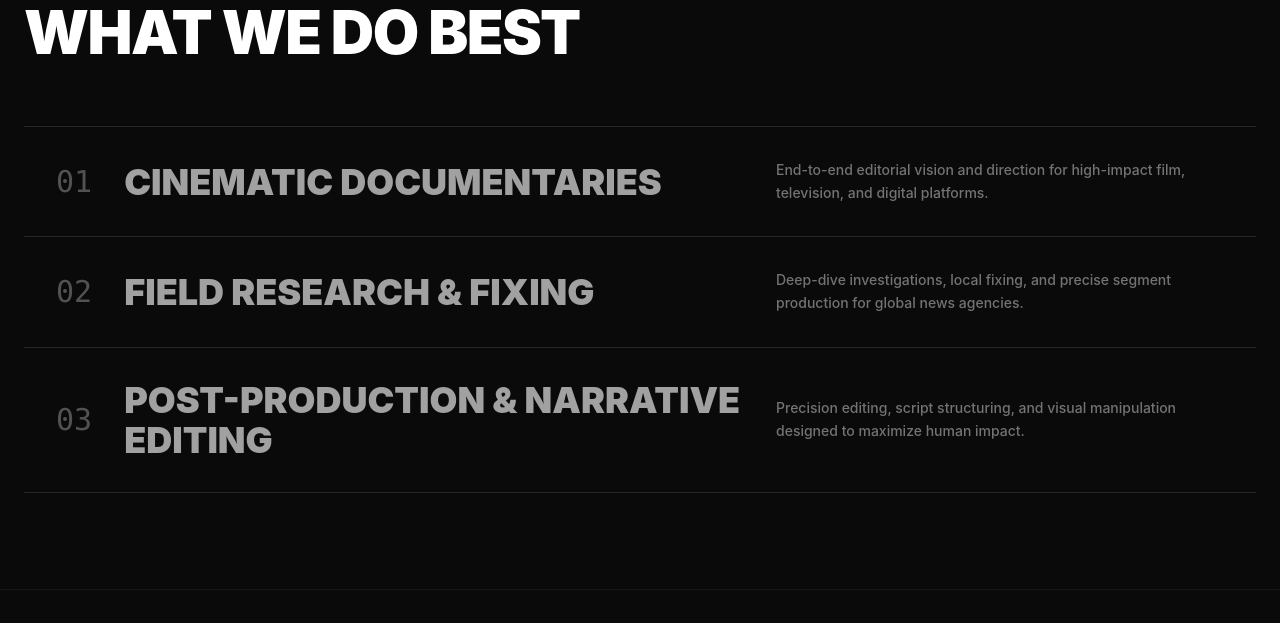
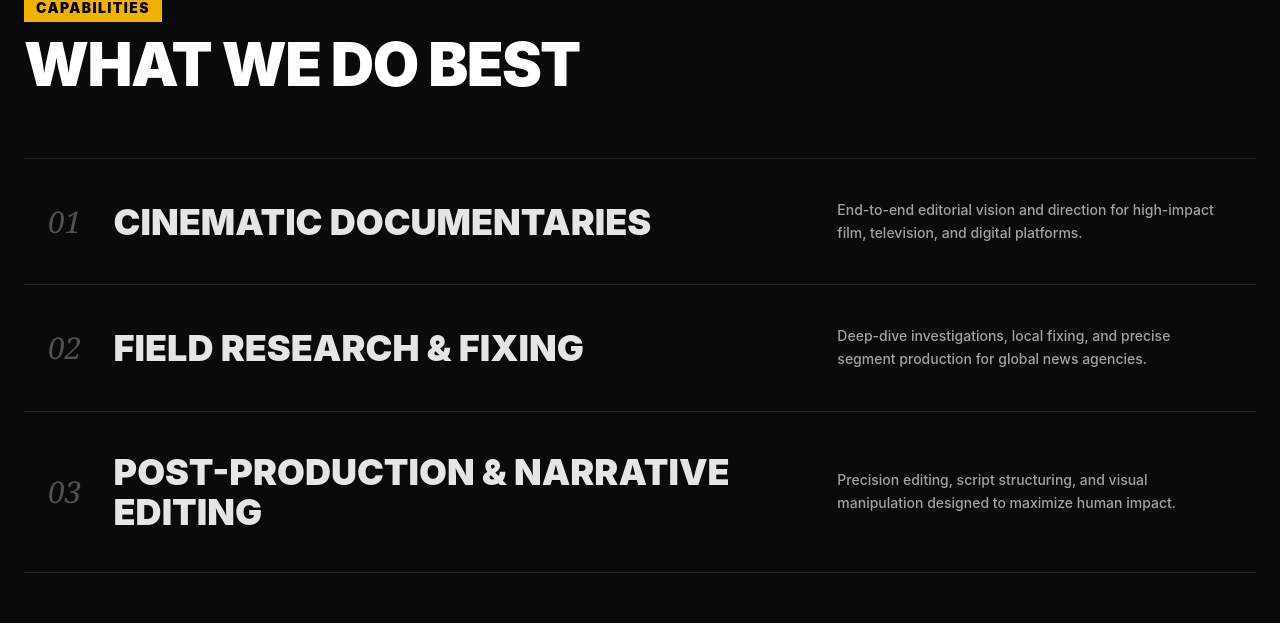
Before and after one commit to hfqhi/storyfirst-ph, a React (Vite) app: page / in a window 1280 px wide. Shown: the part 1680-2303 px from the top of the page. Built offline with nearby package versions, Linux system fonts and the light colour scheme.

Commit message:
style(services): format capability rows into rigid, sleek agency menu layout

```diff
--- a/src/components/Services.jsx
+++ b/src/components/Services.jsx
@@ -7,9 +7,8 @@ export default function Services() {
   return (
     <section
       id="services"
-      className="relative py-24 bg-transparent border-y border-neutral-200 dark:border-neutral-900 overflow-hidden min-h-[80vh] flex items-center"
+      className="relative py-32 bg-transparent border-y border-neutral-200 dark:border-neutral-900 overflow-hidden min-h-[80vh] flex items-center"
     >
-      {/* Dynamic Background Media */}
       <div className="absolute inset-0 w-full h-full pointer-events-none transition-opacity duration-700 ease-in-out opacity-100">
         {servicesData.map((service) => (
           <div
@@ -46,23 +45,24 @@ export default function Services() {
           </h2>
         </div>
 
-        <div className="flex flex-col border-t border-neutral-200 dark:border-neutral-800">
+        {/* Sharper Agency Format */}
+        <div className="flex flex-col border-t border-neutral-300 dark:border-neutral-800">
           {servicesData.map((service) => (
             <div
               key={service.id}
               onMouseEnter={() => setHoveredService(service.id)}
               onMouseLeave={() => setHoveredService(null)}
-              className={`group flex flex-col md:flex-row md:items-center justify-between p-8 border-b border-neutral-200 dark:border-neutral-800 transition-colors cursor-pointer ${hoveredService === service.id ? "bg-yellow-500" : "hover:bg-yellow-500"}`}
+              className={`group flex flex-col md:flex-row md:items-center justify-between py-10 px-6 border-b border-neutral-300 dark:border-neutral-800 transition-all duration-300 cursor-pointer ${hoveredService === service.id ? "bg-yellow-500 px-10" : "hover:bg-yellow-500 hover:px-10"}`}
             >
-              <div className="flex items-center gap-8">
-                <span className="text-3xl font-light font-mono text-neutral-400 dark:text-neutral-600 group-hover:text-black transition-colors">
+              <div className="flex items-center gap-8 md:w-2/3">
+                <span className="text-3xl font-light font-serif italic text-neutral-400 dark:text-neutral-600 group-hover:text-black transition-colors">
                   0{service.id}
                 </span>
-                <h3 className="text-3xl sm:text-4xl font-black text-neutral-900 dark:text-neutral-400 group-hover:text-black transition-colors uppercase">
+                <h3 className="text-3xl sm:text-4xl font-black text-neutral-900 dark:text-neutral-200 group-hover:text-black transition-colors uppercase">
                   {service.title}
                 </h3>
               </div>
-              <p className="text-neutral-600 dark:text-neutral-500 group-hover:text-black/80 text-sm mt-4 md:mt-0 max-w-md leading-relaxed font-medium transition-colors">
+              <p className="text-neutral-600 dark:text-neutral-400 group-hover:text-black/80 text-sm mt-4 md:mt-0 md:w-1/3 leading-relaxed font-medium transition-colors">
                 {service.description}
               </p>
             </div>
```
